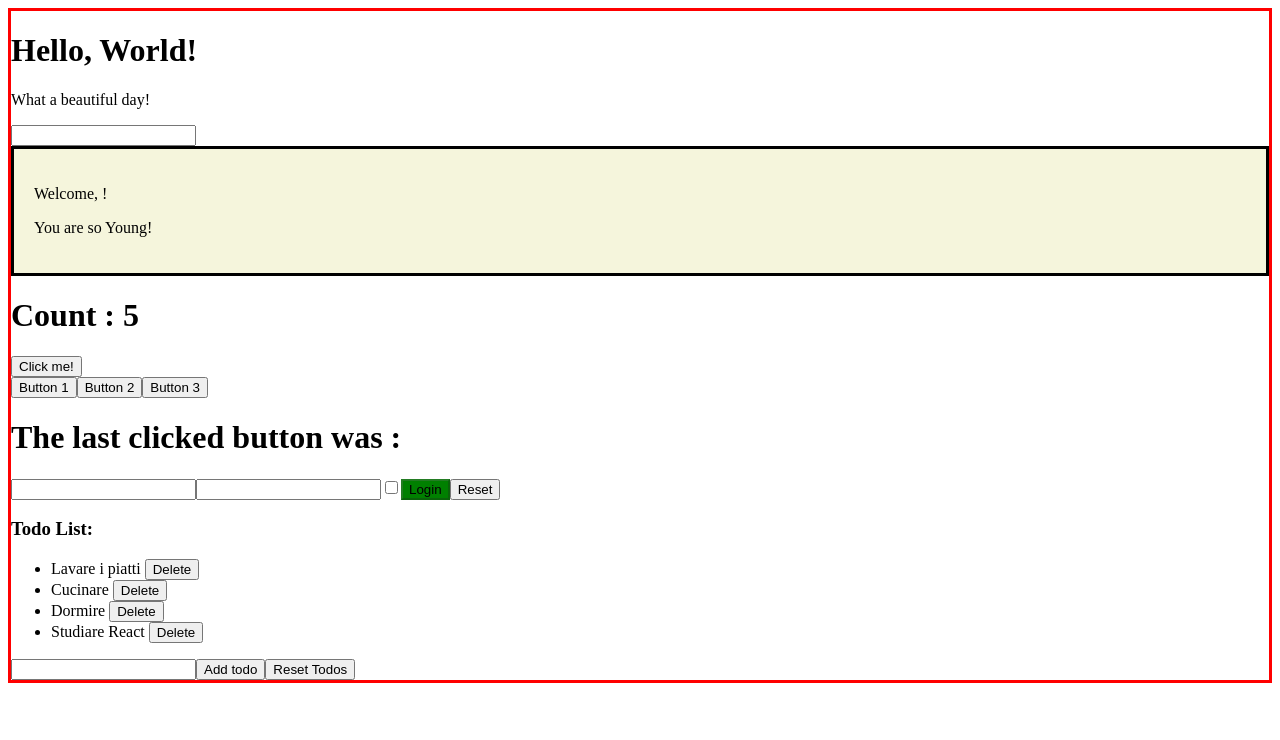
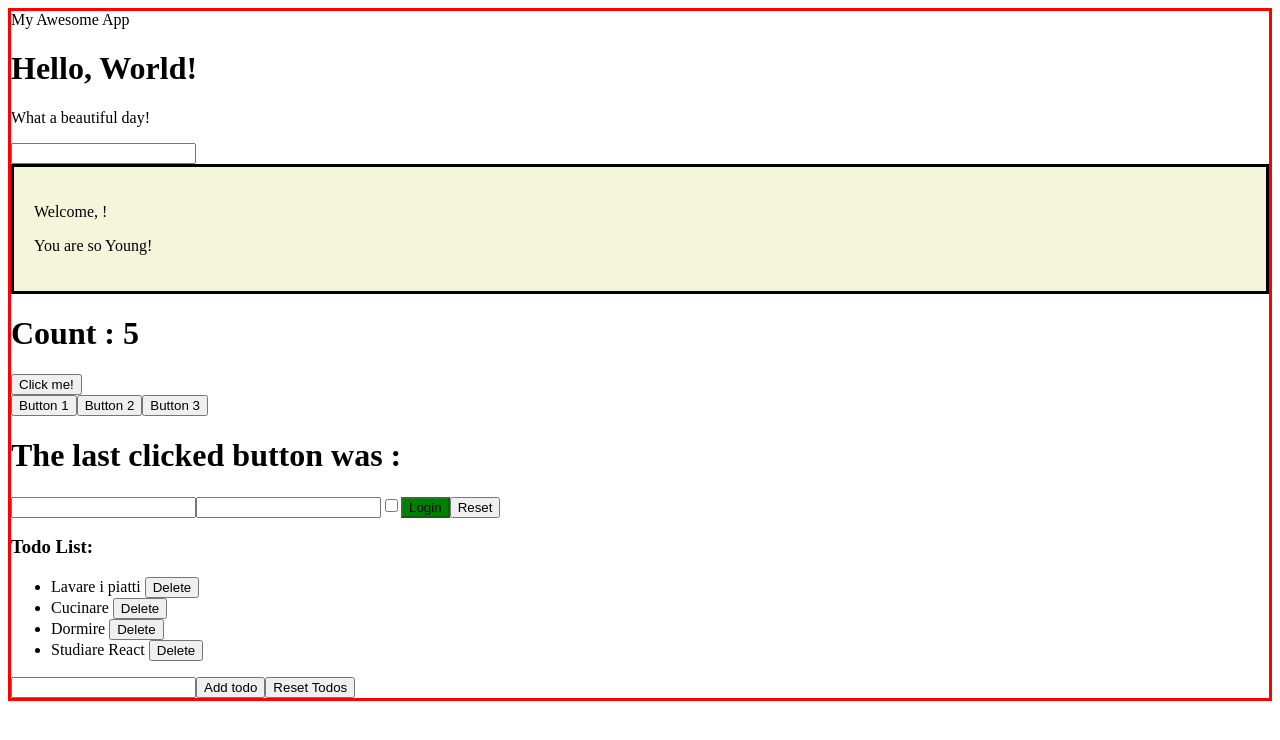
Before and after one commit to Ivanfras98/react-exercises, a React (Create React App) app: page / in a window 1280 px wide. Shown: the top 740 px of the page. Built offline with nearby package versions, Linux system fonts and the light colour scheme.

Commit message:
component-composition-02-done

```diff
--- a/src/App.js
+++ b/src/App.js
@@ -20,7 +20,7 @@ export class App extends React.Component {
   }
   render() {
     return (
-      <Container>
+      <Container title = "My Awesome App">
         <Hello />
         <Message />
         <InteractiveWelcome />
--- a/src/Container.js
+++ b/src/Container.js
@@ -9,6 +9,7 @@ export class Container extends React.Component {
 
     return (
       <div style={myStyle}>
+        <div>{this.props.title}</div>
         <div>{this.props.children}</div>
       </div>
     );
```
